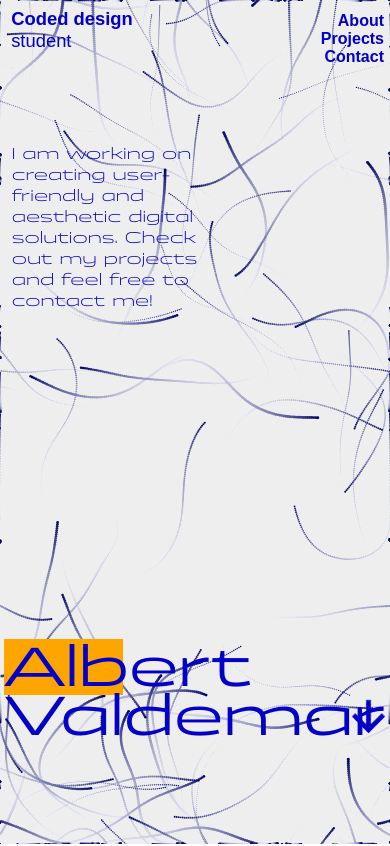
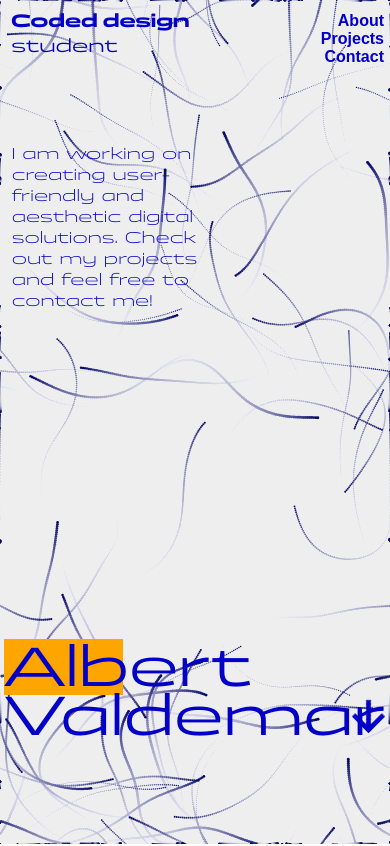
Before and after one commit to albertcaspersen/portfolie, a Vue app: page /about in a window 390 px wide. Shown: the top 846 px of the page. Built offline with nearby package versions, Linux system fonts and the light colour scheme.

Commit message:
fix: Explicitly set font-family and weight on mobile headings4

```diff
--- a/src/components/Designstud.vue
+++ b/src/components/Designstud.vue
@@ -23,7 +23,7 @@ import { isDarkMode } from '../themeState.js';
     color: #0300c7; /* Standard farve: Blå */
     height: 8vh;
     padding-left: 1vw;
-    font-family: 'Panchang-Regular', 'Arial', sans-serif;
+    font-family: 'Panchang', 'Arial', sans-serif;
     font-size: 1.75rem;
     margin-top: -3px;
     margin-left: -3px;
@@ -46,7 +46,8 @@ import { isDarkMode } from '../themeState.js';
     color: #0300c7; /* Standard farve: Blå */
     height: 8vh;
     padding-left: 5%;
-    font-family: 'Panchang-Regular', 'Arial', sans-serif;
+    /*font-family: 'Panchang-Regular', 'Arial', sans-serif;*/
+    font-family: 'Panchang', 'Arial', sans-serif;
     font-size: 1.15rem;
     margin-top: -3px;
     margin-left: -3px;
```
